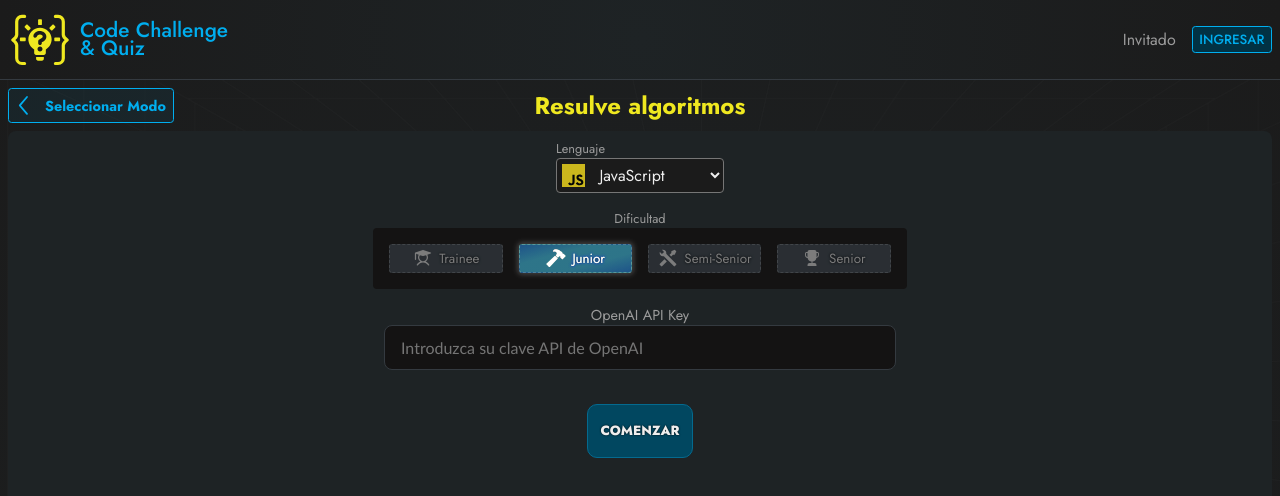
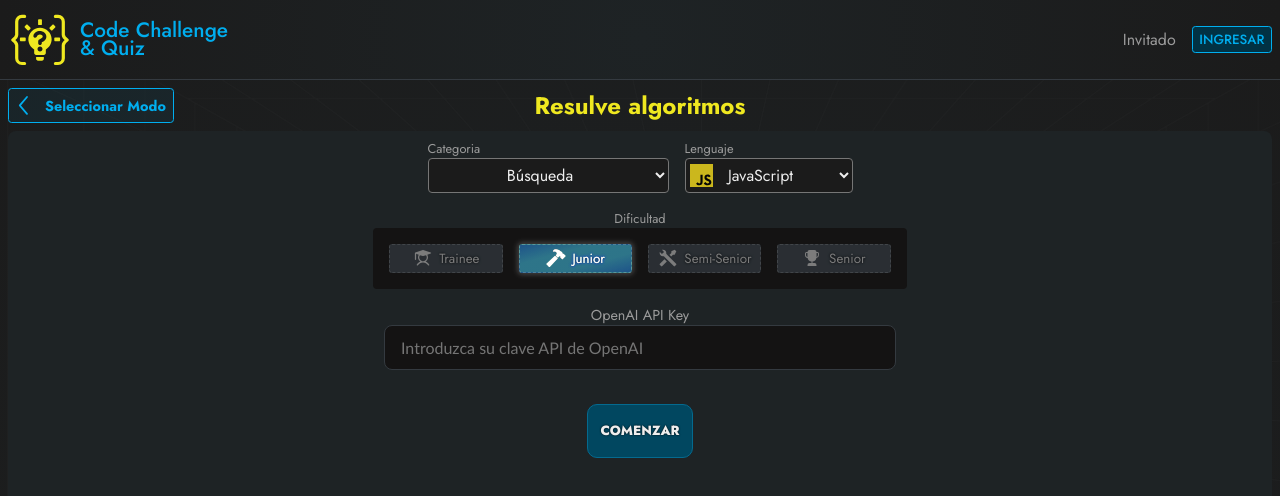
Before and after one commit to AletzMan/code_challenge_and_quiz, a Next.js app: page /playground/algorithms in a window 1280 px wide. Shown: the top 496 px of the page. Built offline with nearby package versions, Linux system fonts and the light colour scheme.

Commit message:
Chore: add categpryalgorithm

```diff
--- a/app/(pages)/playground/algorithms/components/QuizSetup/QuizSetup.tsx
+++ b/app/(pages)/playground/algorithms/components/QuizSetup/QuizSetup.tsx
@@ -3,11 +3,12 @@
 import { Combobox } from "@/app/components/Combobox/Combobox"
 import styles from "./styles.module.scss"
 import { ChangeEvent, Dispatch, SetStateAction, useEffect, useState } from "react"
-import { CATEGORIES } from "@/app/utils/const"
+import { AlgorithmsCategories, CATEGORIES } from "@/app/utils/const"
 import { useApiKey, useSetupQuiz } from "@/app/utils/store"
 import { HammerIcon, StudentIcon, ToolsIcon, TrophyIcon } from "@/app/components/Icons"
 import { TextBoxApiKey } from "@/app/components/TextBoxApiKey/TextBoxApiKey"
 import { IItemCategory } from "@/app/interfaces/languages"
+import { IAlgorithmProperty } from "@/app/interfaces/algorithm"
 
 interface Props {
     error: boolean
@@ -15,8 +16,7 @@ interface Props {
 }
 
 export function QuizSetup({ error, setError }: Props) {
-    const { language, setLanguage } = useSetupQuiz()
-    const { difficulty, setDifficulty } = useSetupQuiz()
+    const { language, setLanguage, difficulty, setDifficulty, categoryAlgorithm, setCategoryAlgorith } = useSetupQuiz()
     const { setApiKey, apiKey } = useApiKey()
 
 
@@ -27,6 +27,14 @@ export function QuizSetup({ error, setError }: Props) {
     const HandleChangeDifficulty = (value: string) => {
         if (value === "trainee" || value === "junior" || value === "semi-senior" || value === "senior") {
             setDifficulty(value)
+        }
+    }
+
+    function HandleChangeCategory(event: ChangeEvent<HTMLSelectElement>): void {
+        const value = event.currentTarget.value
+        const selectCategory: IAlgorithmProperty | undefined = AlgorithmsCategories.find(item => item.option === value)
+        if (selectCategory) {
+            setCategoryAlgorith(selectCategory)
         }
     }
 
@@ -49,6 +57,7 @@ export function QuizSetup({ error, setError }: Props) {
     return (
         <div className={styles.container}>
             <div className={styles.selects}>
+                <Combobox label="Categoria" options={AlgorithmsCategories} value={categoryAlgorithm?.option} onChange={HandleChangeCategory} />
                 <Combobox label="Lenguaje" options={CATEGORIES.languages.items} value={language?.option} onChange={HandleChangeLanguage} />
             </div>
             <div className={styles.difficulty}>
```
